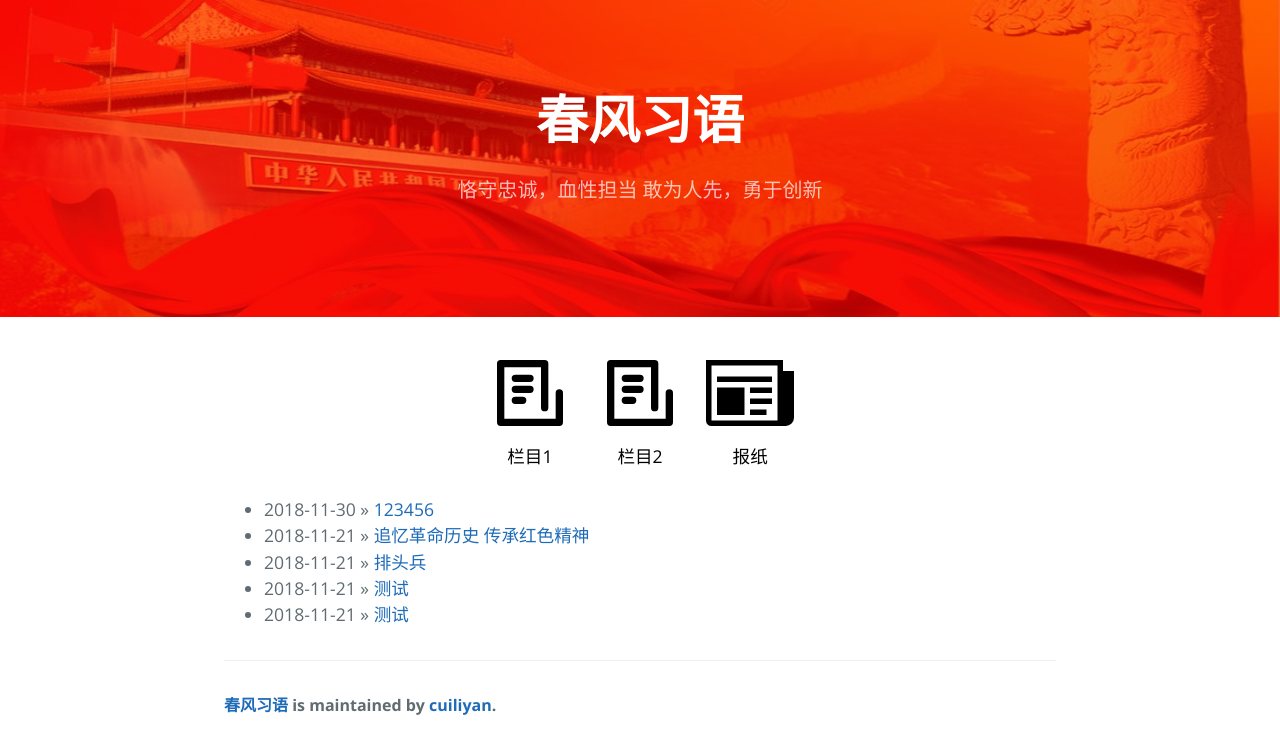
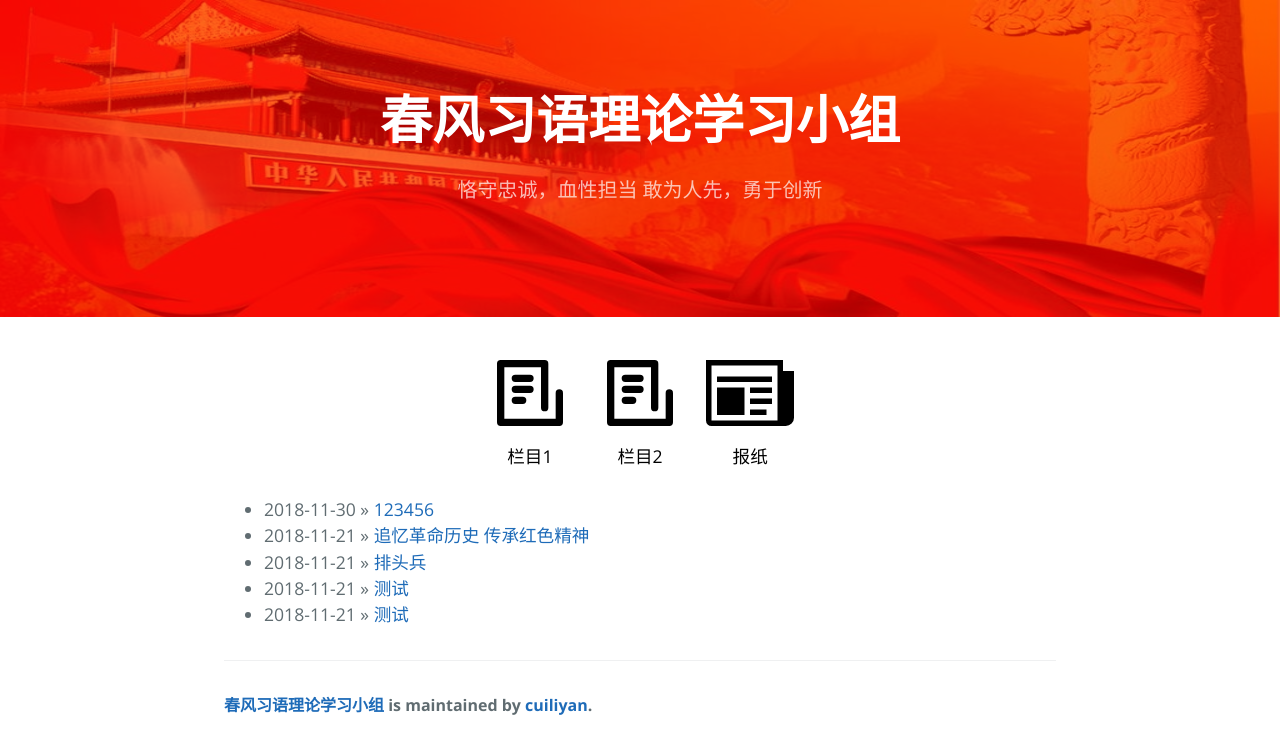
Before and after one commit to chunfengxiyv/chunfengxiyv.github.io, a Jekyll site: the page built from index.html, in a window 1280 px wide. Shown: the top 754 px of the page. Built offline with Jekyll 4.4.1, drawn with Linux system fonts in a browser that asks for light colours; the list of posts is cut into pages by our own code.

Commit message:
Update _config.yml

```diff
--- a/_config.yml
+++ b/_config.yml
@@ -1,5 +1,5 @@
 # Setup
-title:        春风习语
+title:        春风习语理论学习小组
 tagline:      恪守忠诚，血性担当  敢为人先，勇于创新
 
 baseurl:      ""
```
